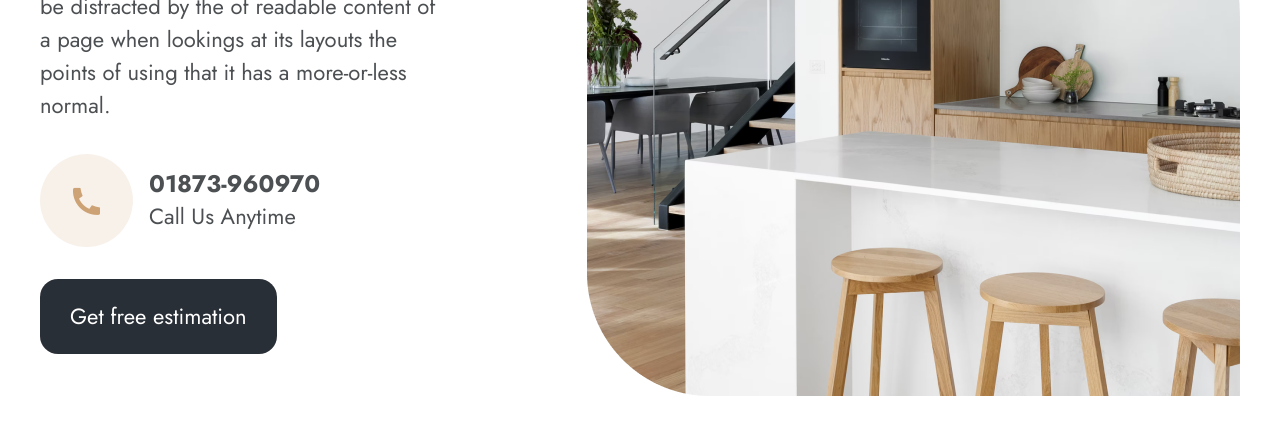
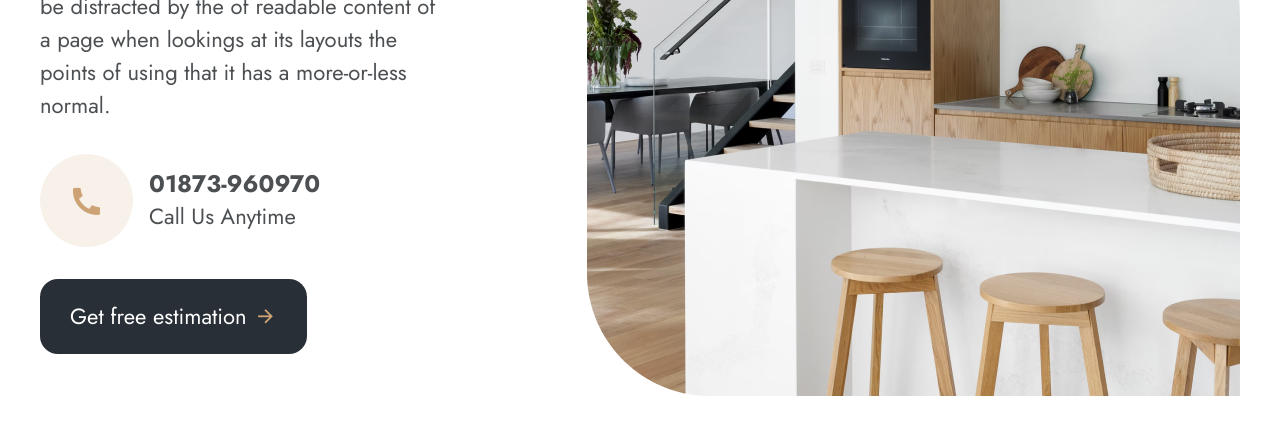
Before and after one commit to sh-hridoy001/agency-landing-page, a website: page index.html in a window 1280 px wide. Shown: the part 1902-2336 px from the top of the page. Drawn offline with nearby package versions, Linux system fonts and the light colour scheme; a web font is replaced by a local one.

Commit message:
fix some problem in about sectin button

```diff
--- a/index.html
+++ b/index.html
@@ -134,7 +134,7 @@
                     </div>
 
                     <!--button-->
-                    <button class="btn btn-primary ">Get free estimation</button>
+                    <button class="btn btn-primary ">Get free estimation<i class="ri-arrow-right-line text-accent"></i></button>
                 </div>
 
                 <!--img-->
```
